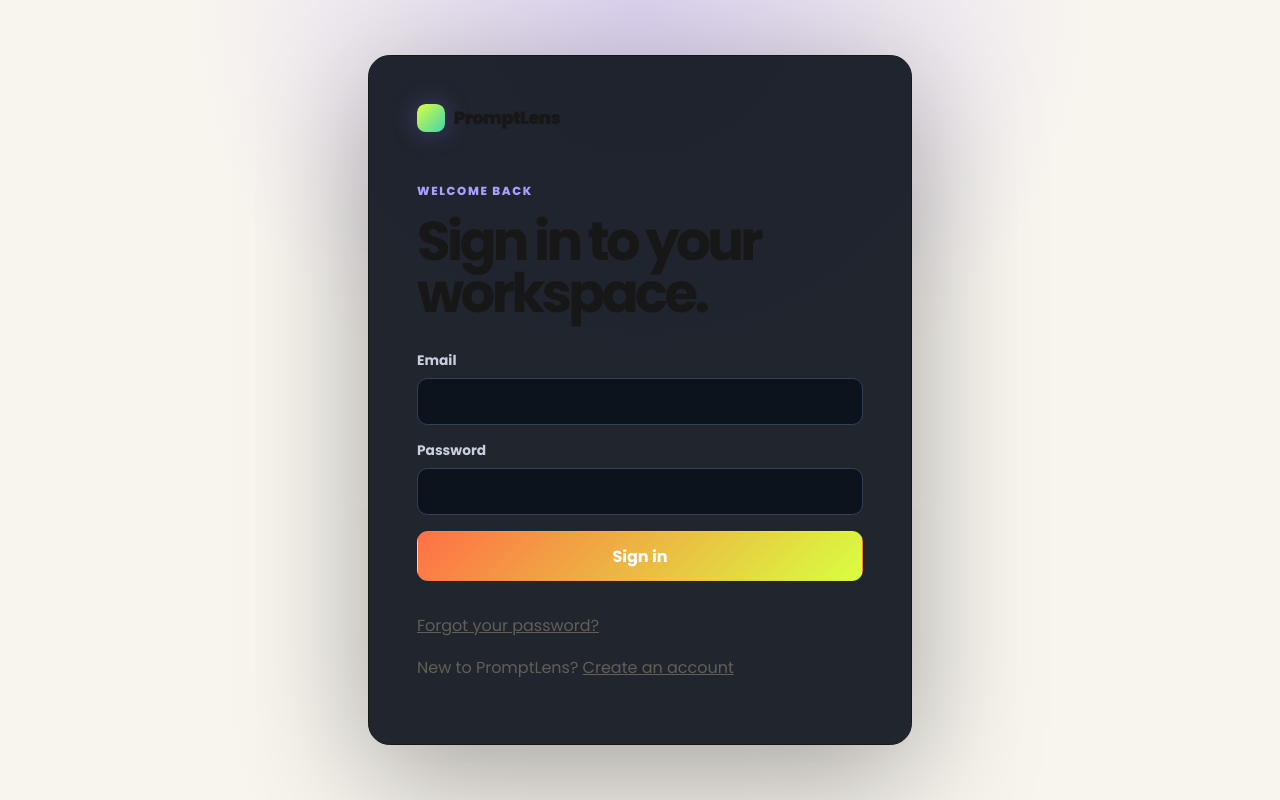
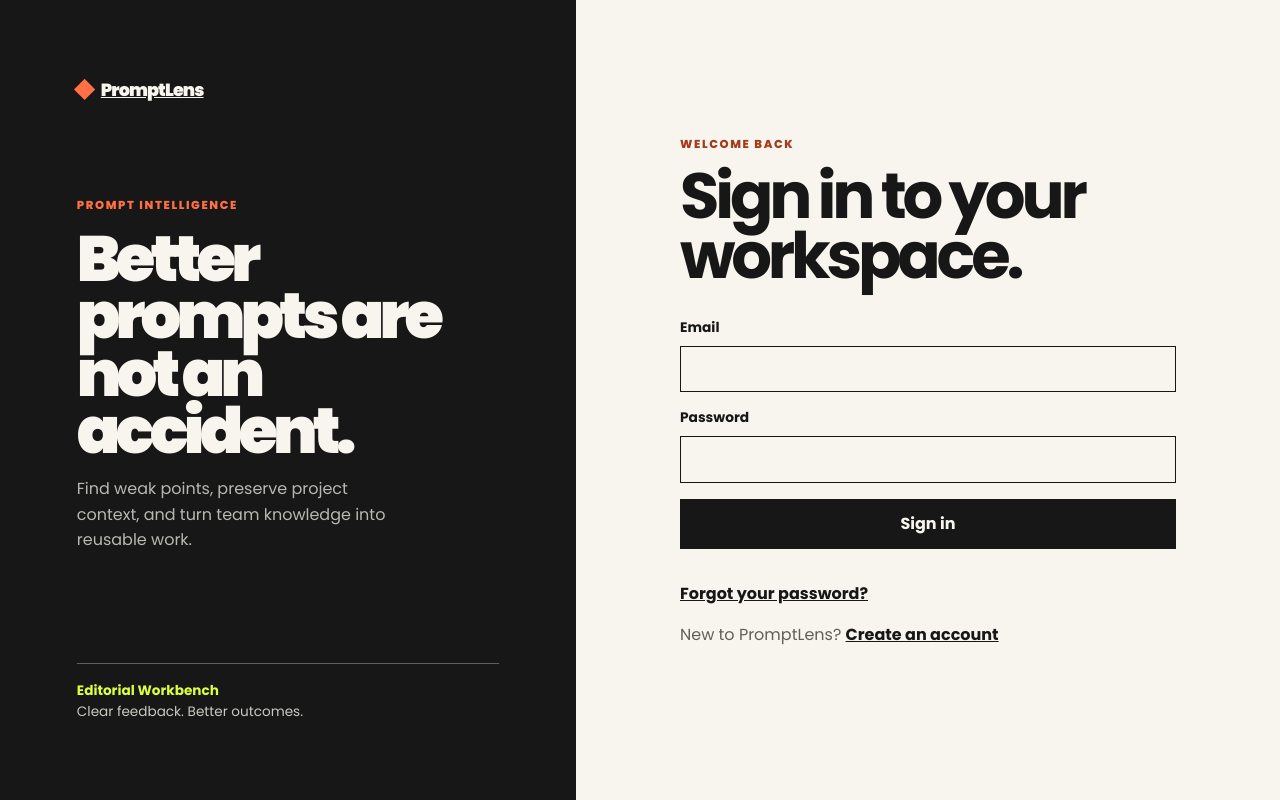
Before and after one commit to riadosman/promptlens_v2, a Next.js app in the folder apps/web/: page /login in a window 1280 px wide. Built offline with nearby package versions, Linux system fonts and the light colour scheme; no server answers.

Commit message:
feat(web): unify auth page design

```diff
--- a/apps/web/app/login/page.tsx
+++ b/apps/web/app/login/page.tsx
@@ -1,15 +1,10 @@
 import Link from 'next/link';
 import { AuthForm } from '../../components/auth-form';
+import { AuthPageShell } from '../../components/auth-page-shell';
 
 export default function LoginPage() {
   return (
-    <main className="auth-shell">
-      <section className="auth-card">
-        <Link className="wordmark" href="/">
-          PromptLens
-        </Link>
-        <p className="eyebrow">Welcome back</p>
-        <h1>Sign in to your workspace.</h1>
+    <AuthPageShell eyebrow="Welcome back" title="Sign in to your workspace.">
       <AuthForm mode="login" />
       <p className="muted">
         <Link href="/forgot-password">Forgot your password?</Link>
@@ -17,7 +12,6 @@ export default function LoginPage() {
       <p className="muted">
         New to PromptLens? <Link href="/register">Create an account</Link>
       </p>
-      </section>
-    </main>
+    </AuthPageShell>
   );
 }
--- a/apps/web/app/styles.css
+++ b/apps/web/app/styles.css
@@ -547,17 +547,126 @@ select:focus {
   background: #101827;
   box-shadow: 0 0 0 3px var(--accent-soft);
 }
+.editorial-auth {
+  display: grid;
+  grid-template-columns: minmax(18rem, 0.9fr) minmax(0, 1.1fr);
+  width: 100%;
+  padding: 0;
+}
+.auth-story,
+.auth-panel {
+  display: grid;
+  min-height: 100vh;
+  padding: clamp(2rem, 6vw, 6rem);
+}
+.auth-story {
+  align-content: space-between;
+  background: var(--ink);
+  color: var(--paper);
+}
+.auth-story h2 {
+  max-width: 10ch;
+  margin: 1rem 0;
+  font-size: clamp(2.5rem, 5vw, 5rem);
+  font-weight: 900;
+  letter-spacing: -0.075em;
+  line-height: 0.9;
+}
+.auth-story > div > p:last-child {
+  max-width: 32ch;
+  color: color-mix(in srgb, var(--paper), transparent 28%);
+  line-height: 1.6;
+}
+.auth-proof {
+  margin: 0;
+  border-top: 1px solid color-mix(in srgb, var(--paper), transparent 68%);
+  padding-top: 1rem;
+  color: color-mix(in srgb, var(--paper), transparent 20%);
+  font-size: 0.85rem;
+  line-height: 1.6;
+}
+.auth-proof strong {
+  color: var(--acid);
+}
+.auth-panel {
+  place-items: center;
+  background: var(--paper);
+}
+.auth-panel-inner {
+  width: min(100%, 31rem);
+}
+.auth-panel .editorial-kicker {
+  color: var(--signal-ink);
+}
+.auth-panel h1 {
+  max-width: 13ch;
+  margin: 0.8rem 0;
+  font-size: clamp(2.4rem, 5vw, 4.6rem);
+}
+.editorial-auth .auth-form {
+  display: grid;
+  gap: 1rem;
+  margin: 2rem 0;
+}
+.editorial-auth label {
+  display: grid;
+  gap: 0.45rem;
+  color: var(--ink);
+  font-size: 0.86rem;
+  font-weight: 700;
+}
+.editorial-auth input {
+  width: 100%;
+  border: 1px solid var(--line);
+  border-radius: 0;
+  outline: none;
+  background: var(--paper);
+  color: var(--ink);
+  padding: 0.78rem 0.9rem;
+}
+.editorial-auth input:focus {
+  box-shadow: 0 0 0 3px var(--acid);
+}
 .muted,
 .empty {
   color: var(--muted);
   line-height: 1.6;
 }
 .form-error {
-  border: 1px solid rgba(255, 119, 133, 0.35);
-  border-radius: 0.7rem;
-  background: rgba(255, 80, 90, 0.09);
-  color: #ffb9c0;
+  border: 1px solid var(--ink);
+  border-radius: 0;
+  background: var(--signal);
+  color: var(--ink);
   padding: 0.8rem 0.95rem;
+}
+.editorial-auth button {
+  border-color: var(--ink);
+  border-radius: 0;
+  background: var(--ink);
+  color: var(--paper);
+  box-shadow: none;
+}
+.editorial-auth button:hover {
+  background: var(--acid);
+  color: var(--ink);
+  filter: none;
+}
+.editorial-auth .muted a {
+  color: var(--ink);
+  font-weight: 700;
+}
+@media (max-width: 760px) {
+  .editorial-auth {
+    grid-template-columns: 1fr;
+  }
+  .auth-story,
+  .auth-panel {
+    min-height: auto;
+    padding: 2rem 1.25rem;
+  }
+  .auth-story {
+    gap: 3rem;
+  }
 }
 .form-message {
   color: #a9f5c3;
--- a/apps/web/components/auth-form.tsx
+++ b/apps/web/components/auth-form.tsx
@@ -28,7 +28,7 @@ export function AuthForm({ mode }: { readonly mode: 'login' | 'register' }) {
   }
 
   return (
-    <form className="auth-form" onSubmit={submit}>
+    <form className="auth-form" onSubmit={submit} aria-busy={pending}>
       {mode === 'register' ? (
         <>
           <label>
@@ -56,7 +56,7 @@ export function AuthForm({ mode }: { readonly mode: 'login' | 'register' }) {
           maxLength={128}
         />
       </label>
-      {error ? <p className="form-error">{error}</p> : null}
+      {error ? <p className="form-error" role="alert">{error}</p> : null}
       <button type="submit" disabled={pending}>
         {pending ? 'Please wait…' : mode === 'login' ? 'Sign in' : 'Create account'}
       </button>
--- /dev/null
+++ b/apps/web/components/auth-page-shell.tsx
@@ -0,0 +1,37 @@
+import Link from 'next/link';
+import type { ReactNode } from 'react';
+
+type AuthPageShellProps = {
+  readonly eyebrow: string;
+  readonly title: string;
+  readonly children: ReactNode;
+};
+
+export function AuthPageShell({ eyebrow, title, children }: AuthPageShellProps) {
+  return (
+    <main className="editorial-auth">
+      <aside className="auth-story">
+        <Link className="editorial-wordmark inverse" href="/">
+          <span aria-hidden="true" />PromptLens
+        </Link>
+        <div>
+          <p className="editorial-kicker">Prompt intelligence</p>
+          <h2>Better prompts are not an accident.</h2>
+          <p>Find weak points, preserve project context, and turn team knowledge into reusable work.</p>
+        </div>
+        <p className="auth-proof">
+          <strong>Editorial Workbench</strong>
+          <br />
+          Clear feedback. Better outcomes.
+        </p>
+      </aside>
+      <section className="auth-panel">
+        <div className="auth-panel-inner">
+          <p className="editorial-kicker">{eyebrow}</p>
+          <h1>{title}</h1>
+          {children}
+        </div>
+      </section>
+    </main>
+  );
+}
--- a/apps/web/components/recovery-form.tsx
+++ b/apps/web/components/recovery-form.tsx
@@ -47,7 +47,7 @@ export function RecoveryForm({ mode }: { readonly mode: 'forgot' | 'reset' | 've
   }
 
   return (
-    <form className="auth-form" onSubmit={submit}>
+    <form className="auth-form" onSubmit={submit} aria-busy={pending}>
       {mode === 'forgot' ? (
         <label>
           Email
@@ -68,9 +68,9 @@ export function RecoveryForm({ mode }: { readonly mode: 'forgot' | 'reset' | 've
         </label>
       ) : null}
       {mode !== 'forgot' && !token ? (
-        <p className="form-error">The link is missing its security token.</p>
+        <p className="form-error" role="alert">The link is missing its security token.</p>
       ) : null}
-      {error ? <p className="form-error">{error}</p> : null}
+      {error ? <p className="form-error" role="alert">{error}</p> : null}
       {message ? (
         <p className="muted" role="status">
           {message}
```
Also changed, not shown: apps/web/app/forgot-password/page.tsx (+4 -11 lines), apps/web/app/register/page.tsx (+7 -13 lines), apps/web/app/reset-password/page.tsx (+4 -11 lines), apps/web/app/verify-email/page.tsx (+4 -11 lines), 1 other file (tests, documents, lock files or other folders). Lines whose indentation alone changed are shown as unchanged.
